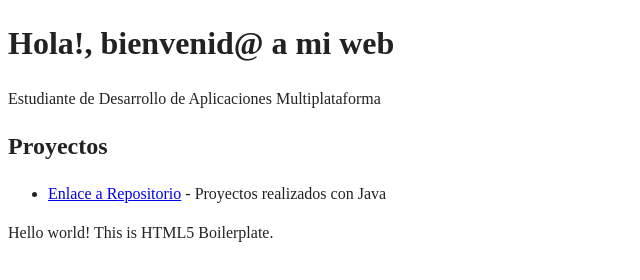
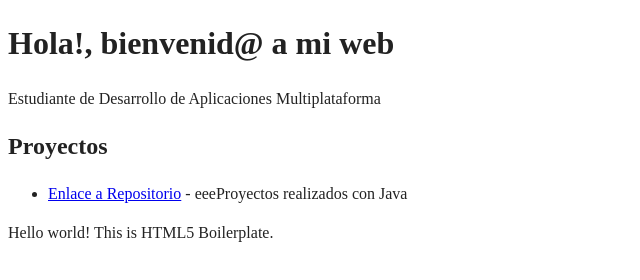
Before and after one commit to Troledbg/Troledbg.github.io, a website built with webpack: page index.html in a window 1280 px wide. Shown: the full height of the page, 0-640 px from the left. Built offline with nearby package versions, Linux system fonts and the light colour scheme.

Commit message:
Update index.html

```diff
--- a/index.html
+++ b/index.html
@@ -31,7 +31,7 @@
 <section></section>
   <h2>Proyectos</h2>
   <ul>
-    <li><a href="https://github.com/Troledbg/DAM/tree/main/Programacion/JAVA">Enlace a Repositorio</a> - Proyectos realizados con Java</li>
+    <li><a href="https://github.com/Troledbg/DAM/tree/main/Programacion/JAVA">Enlace a Repositorio</a> - eeeProyectos realizados con Java</li>
   </ul>
   <!-- Add your site or application content here -->
   <p>Hello world! This is HTML5 Boilerplate.</p>
```
